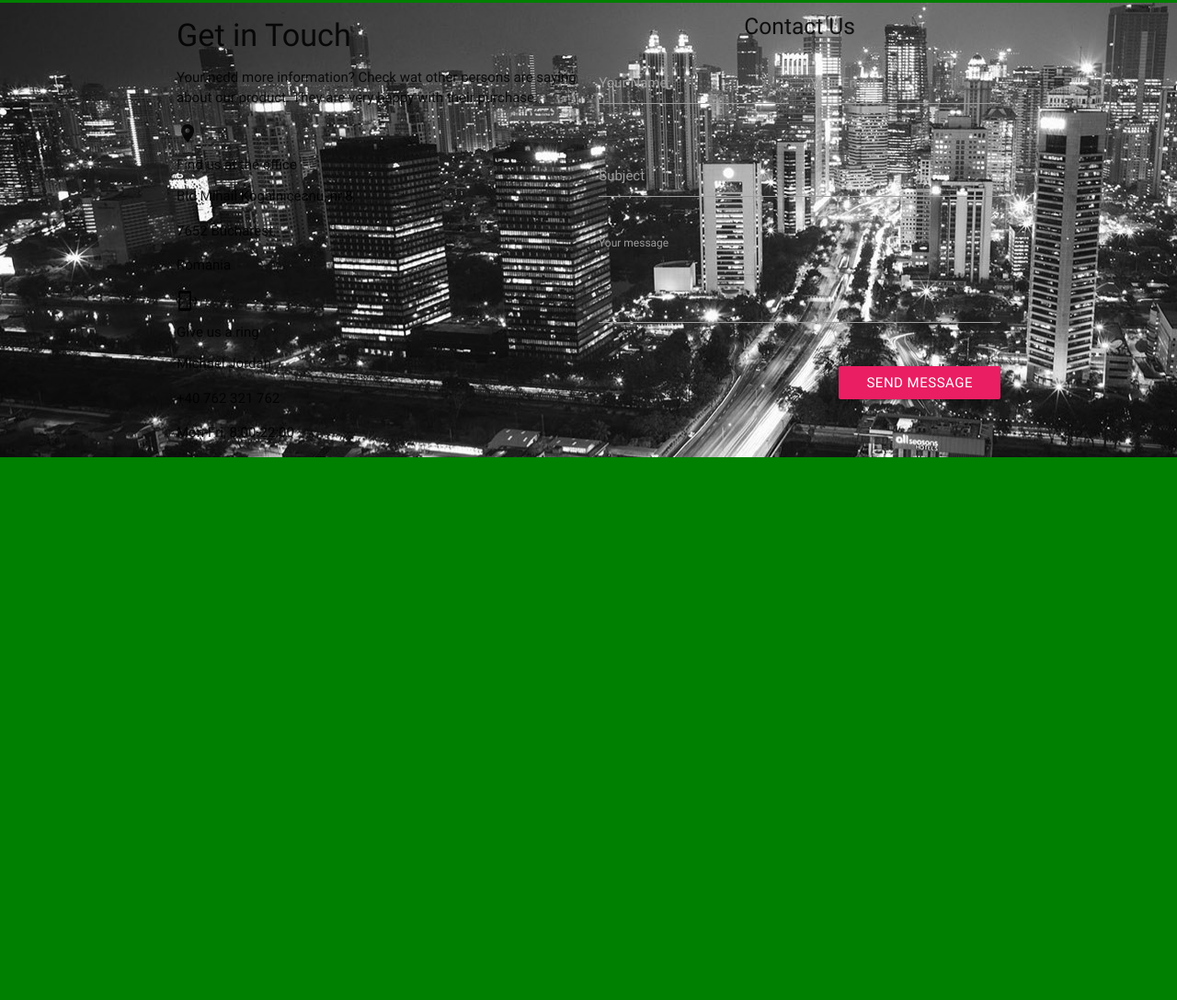
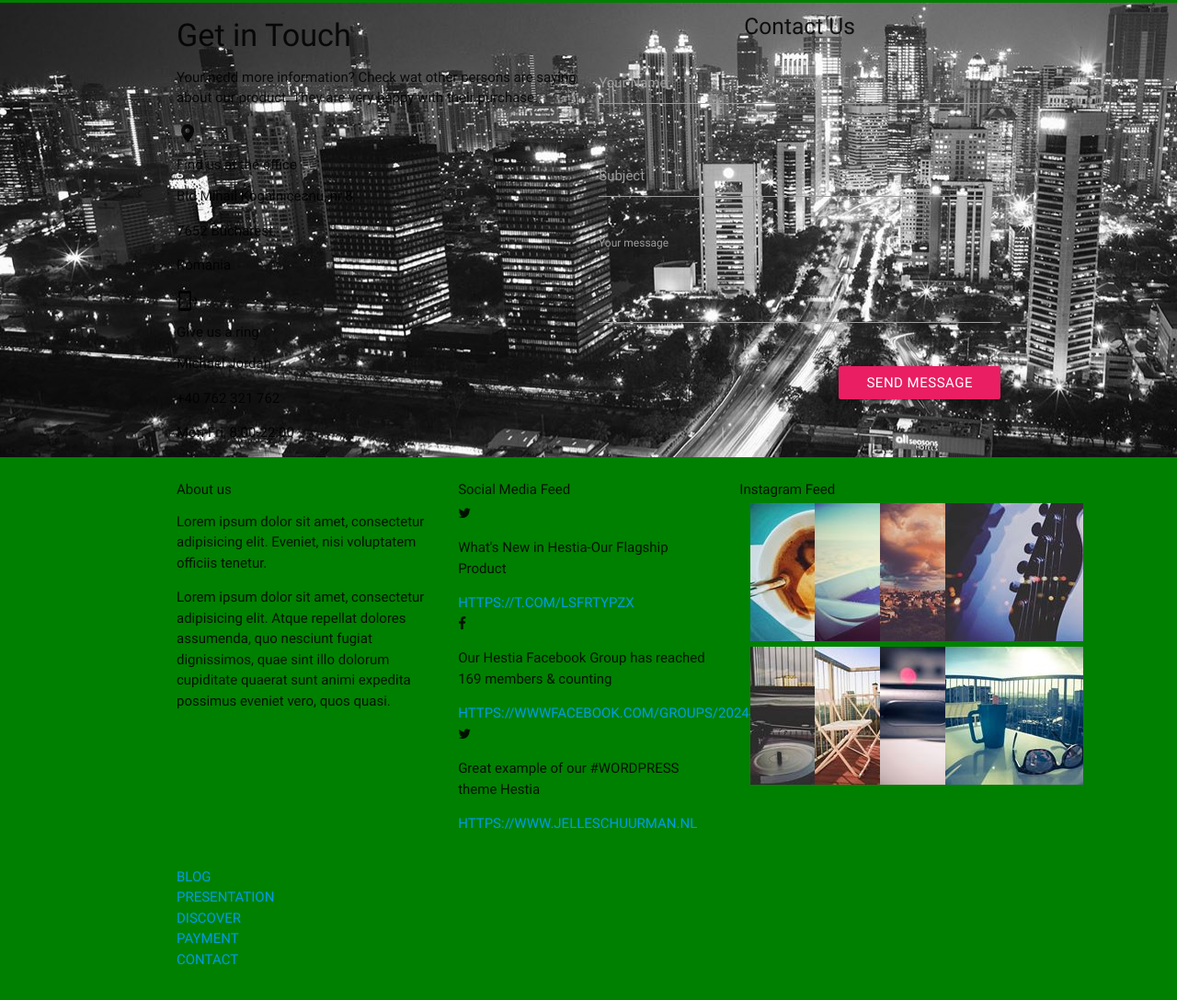
Before and after one commit to cindybc/portafolio-sass, a plain HTML site: page index.html in a window 1280 px wide. Shown: the part 7106-8193 px from the top of the page at 92% size. Before the commit the page ends 7623 px from the top, so only its background shows below. Drawn offline with nearby package versions, Linux system fonts and the light colour scheme; files whose address does not match are found by name.

Commit message:
footer-maquetacion

```diff
--- a/index.html
+++ b/index.html
@@ -471,7 +471,65 @@
     		</div>
     	</div>
     </section>
-
+    <footer>
+       <div class="container">
+       	<div class="row">
+       		<div class="col m4 s12">
+       			<h6>About us</h6>
+       			<p>Lorem ipsum dolor sit amet, consectetur adipisicing elit. Eveniet, nisi voluptatem officiis tenetur.</p>
+       			<p>Lorem ipsum dolor sit amet, consectetur adipisicing elit. Atque repellat dolores assumenda, quo nesciunt fugiat dignissimos, quae sint illo dolorum cupiditate quaerat sunt animi expedita possimus eveniet vero, quos quasi.</p>
+       		</div>
+       		<div class="col m4 s12">
+       			<h6>Social Media Feed</h6>
+       			<div class="social">
+       			    <i class="fa fa-twitter"></i>
+       			    <p>What's New in Hestia-Our Flagship Product</p>
+       			    <a href="#">HTTPS://T.COM/LSFRTYPZX</a>
+       			</div>
+       			<div class="social">
+       			    <i class="fa fa-facebook"></i>
+       			    <p>Our Hestia Facebook Group has reached 169 members & counting</p>
+       			    <a href="#">HTTPS://WWWFACEBOOK.COM/GROUPS/2024469201114053</a>
+       			</div>
+       			<div class="social">
+       			    <i class="fa fa-twitter"></i>
+       			    <p>Great example of our  #WORDPRESS theme Hestia</p>
+       			    <a href="#">HTTPS://WWW.JELLESCHUURMAN.NL</a>
+       			</div>
+       		</div>
+       		<div class="col m4 s12">
+       			<h6>Instagram Feed</h6>
+       			<div class="col m3 s12">
+       				<img src="img/img_instagram_1.jpg" alt="social1">
+       				<img src="img/img_instagram_5.jpg" alt="social5">
+       			</div>
+       			<div class="col m3 s12">
+       				<img src="img/img_instagram_2.jpg" alt="social2">
+       				<img src="img/img_instagram_6.jpg" alt="social6">
+       			</div>
+       			<div class="col m3 s12">
+       				<img src="img/img_instagram_3.jpg" alt="social3">
+       				<img src="img/img_instagram_7.jpg" alt="social7">
+       			</div>
+       			<div class="col m3 s12">
+       				<img src="img/img_instagram_4.jpg" alt="social4">
+       				<img src="img/img_instagram_8.jpg" alt="social8">
+       			</div>
+       		</div>
+       	</div>
+       	<div class="row">
+       		<div class="col m12">
+       			<ul>
+       				<li><a href="#">BLOG</a></li>
+       				<li><a href="#">PRESENTATION</a></li>
+       				<li><a href="#">DISCOVER</a></li>
+       				<li><a href="#">PAYMENT</a></li>
+       				<li><a href="#">CONTACT</a></li>
+       			</ul>
+       		</div>
+       	</div>
+       </div>
+    </footer>
     <script
   src="https://code.jquery.com/jquery-3.2.1.min.js"
   integrity="sha256-hwg4gsxgFZhOsEEamdOYGBf13FyQuiTwlAQgxVSNgt4="
```
